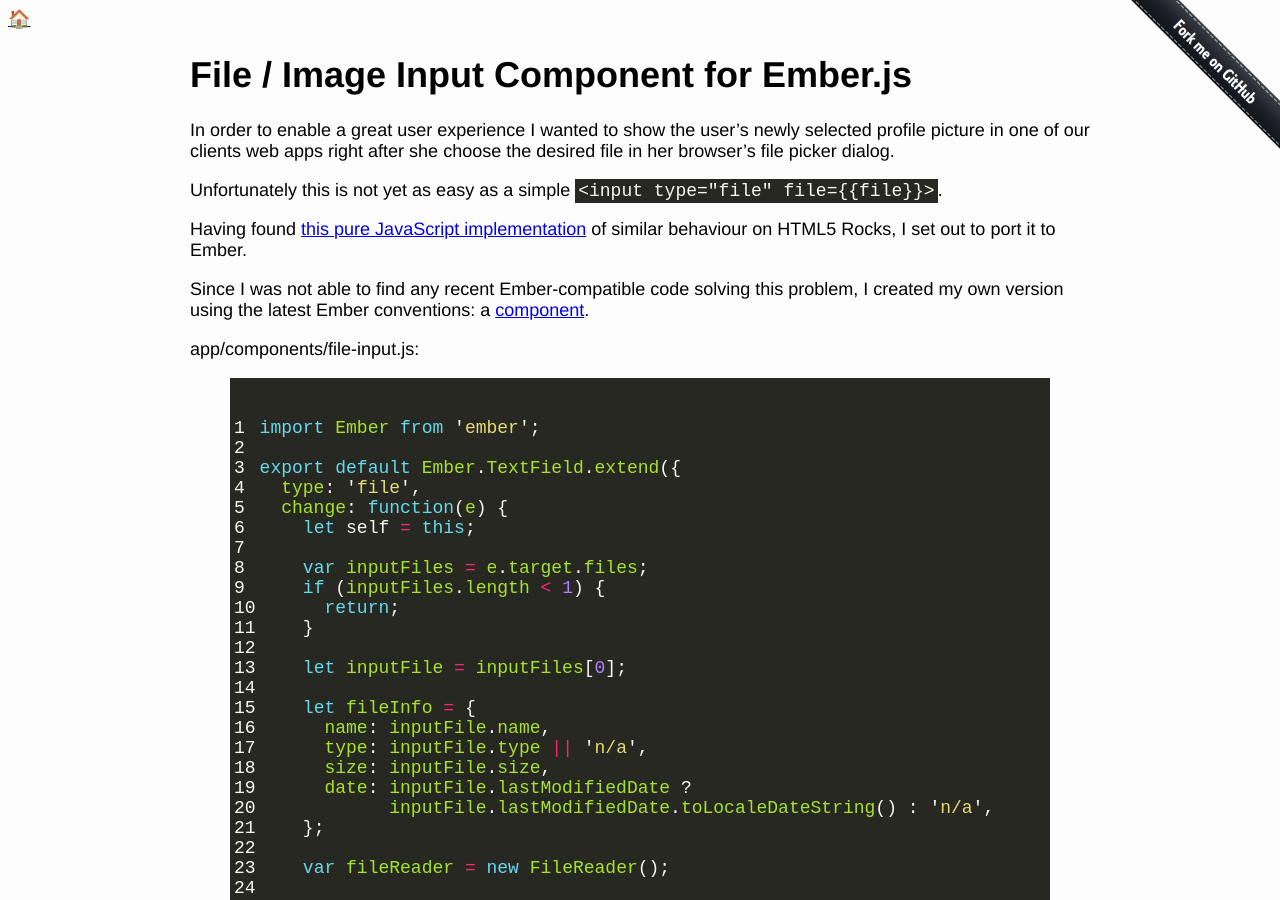
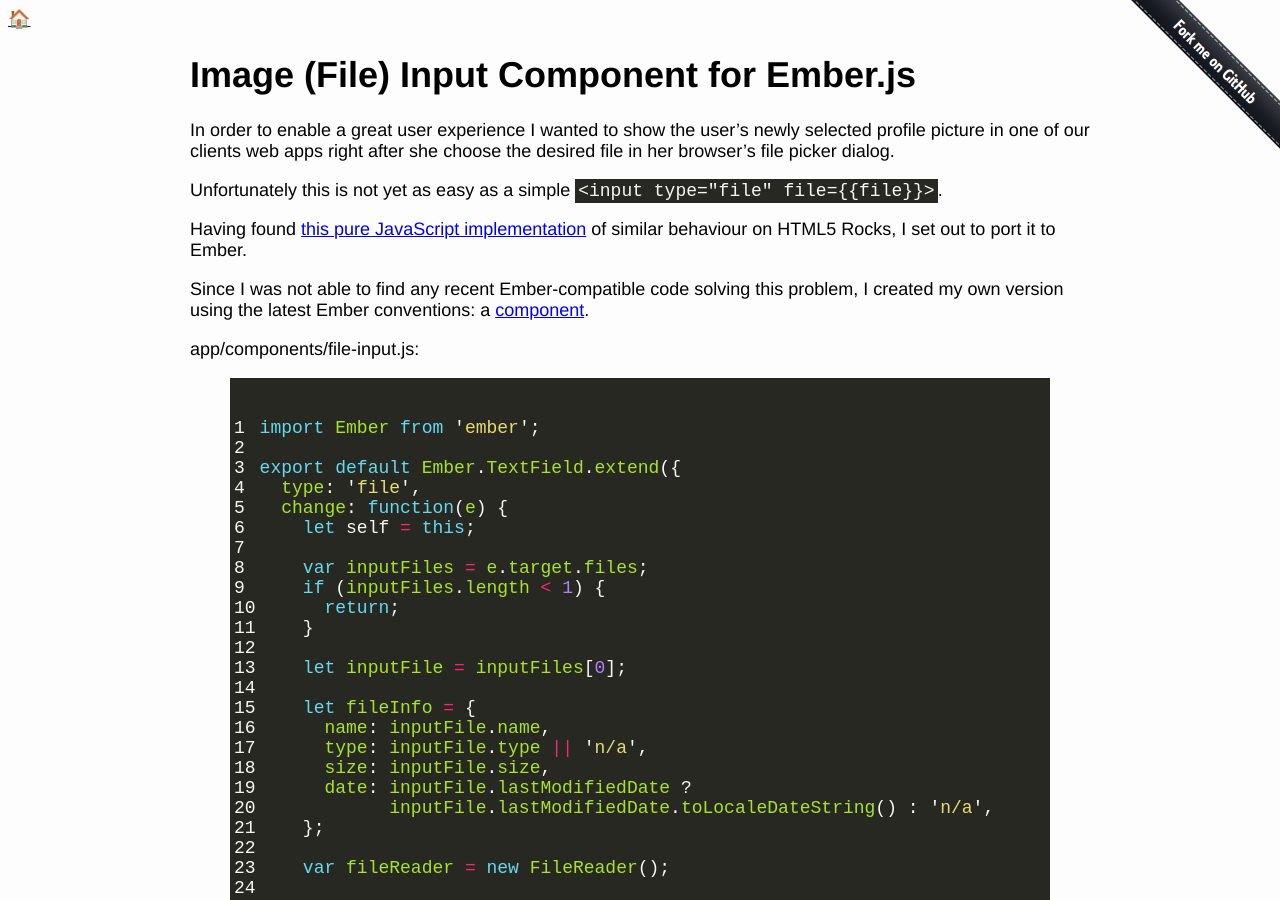
Before and after one commit to tp/page, a Jekyll site: the page built from _posts/2015-02-23-file-input-component-for-emberjs.md, in a window 1280 px wide and 900 px high. Built offline with Jekyll 4.4.1, drawn with Linux system fonts in a browser that asks for light colours.

```diff
--- a/_posts/2015-02-23-file-input-component-for-emberjs.md
+++ b/_posts/2015-02-23-file-input-component-for-emberjs.md
@@ -1,5 +1,5 @@
 ---
-title: File / Image Input Component for Ember.js
+title: Image (File) Input Component for Ember.js
 layout: default
 ---
 
```
